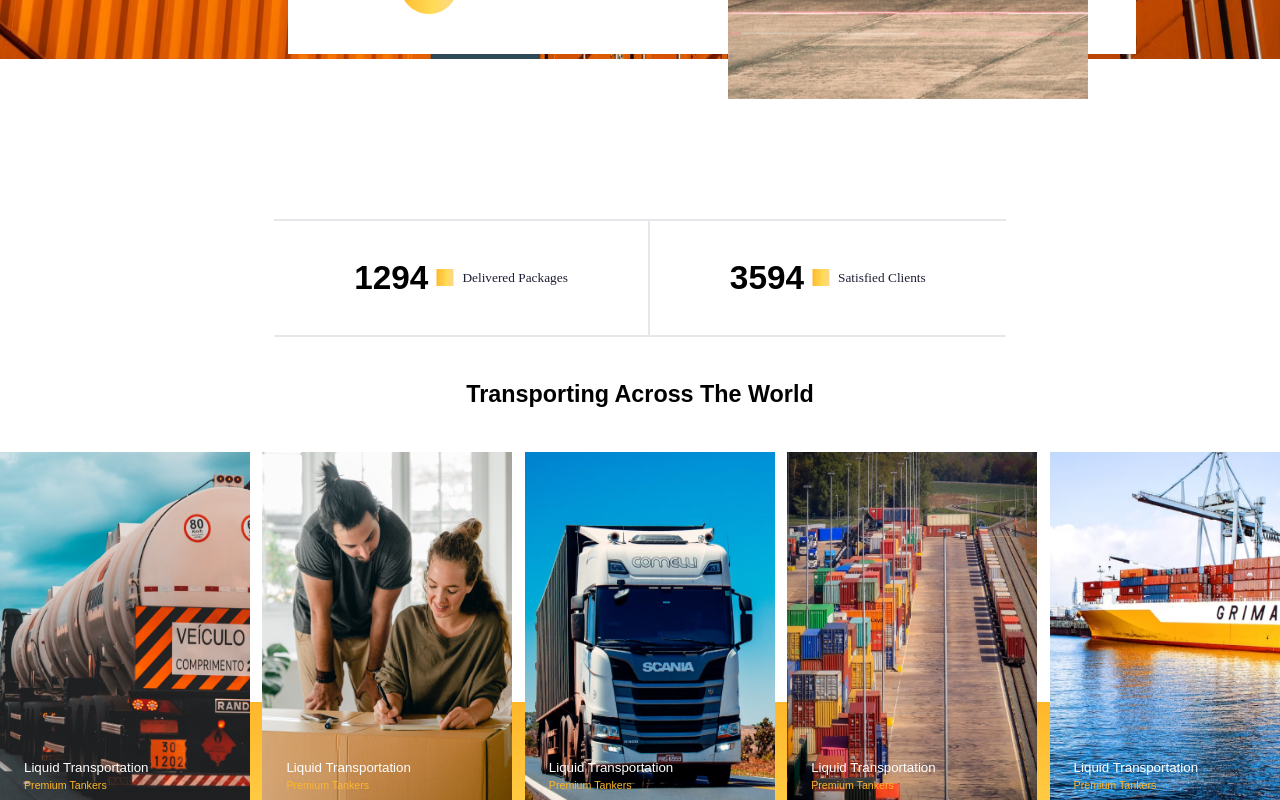
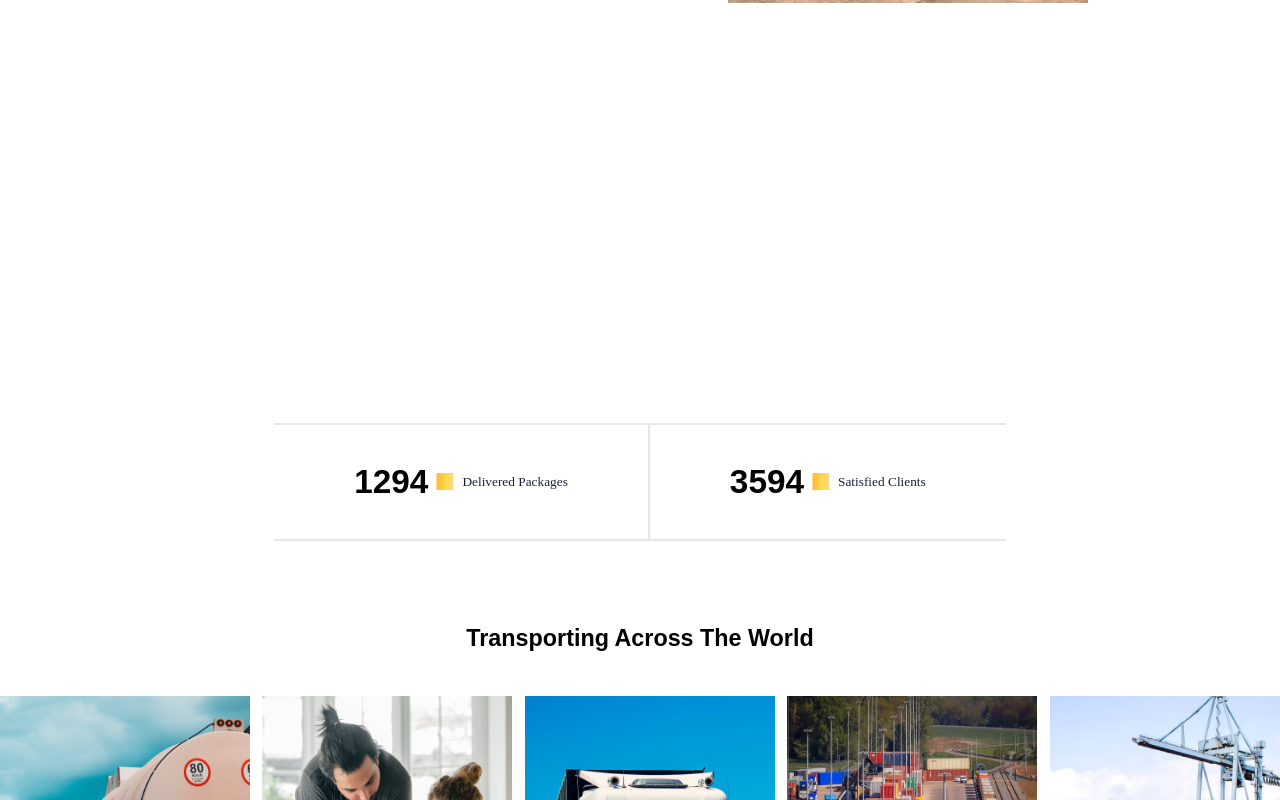
Before and after one commit to AbhijitGhate1995/Transport, a React (Create React App) app: page / in a window 1280 px wide. Shown: the part 2000-2800 px from the top of the page. Built offline with nearby package versions, Linux system fonts and the light colour scheme.

Commit message:
changes'

```diff
--- a/src/App.css
+++ b/src/App.css
@@ -250,9 +250,7 @@
     display: none;
   }
 
-  .nav-menu-button {
-    display: block;
-  }
+
 }
 /* @media screen and (min-width: 1000px) {
   .nav-menu-button {
--- a/src/delivery.js
+++ b/src/delivery.js
@@ -5,7 +5,7 @@ import "./App.css";
 
 const DeliveryData = () => {
   return (
-    <div className="w-full xl:flex flex-wrap justify-center items-center mt-[1000px] mb-10 rubikFont">
+    <div className="w-full xl:flex flex-wrap justify-center items-center mt-[1000px] sm:mt-[1300px] mb-10 rubikFont">
       <div className="flex justify-center items-center border-t-2 border-r-2 border-b-2 gap-2 px-20 py-8">
         <span className="text-[50px] xl:text-[2.604vw] font-semibold">
           1294
--- a/src/transporting.js
+++ b/src/transporting.js
@@ -4,7 +4,7 @@ import "./App.css";
 
 const TransportingData = () => {
   return (
-    <div className="relative">
+    <div className="relative mt-20">
       <div className="w-full text-[35px] xl:text-[1.823vw] font-semibold flex justify-center items-center mb-10 rubikFont">
         Transporting Across The World
       </div>
```
